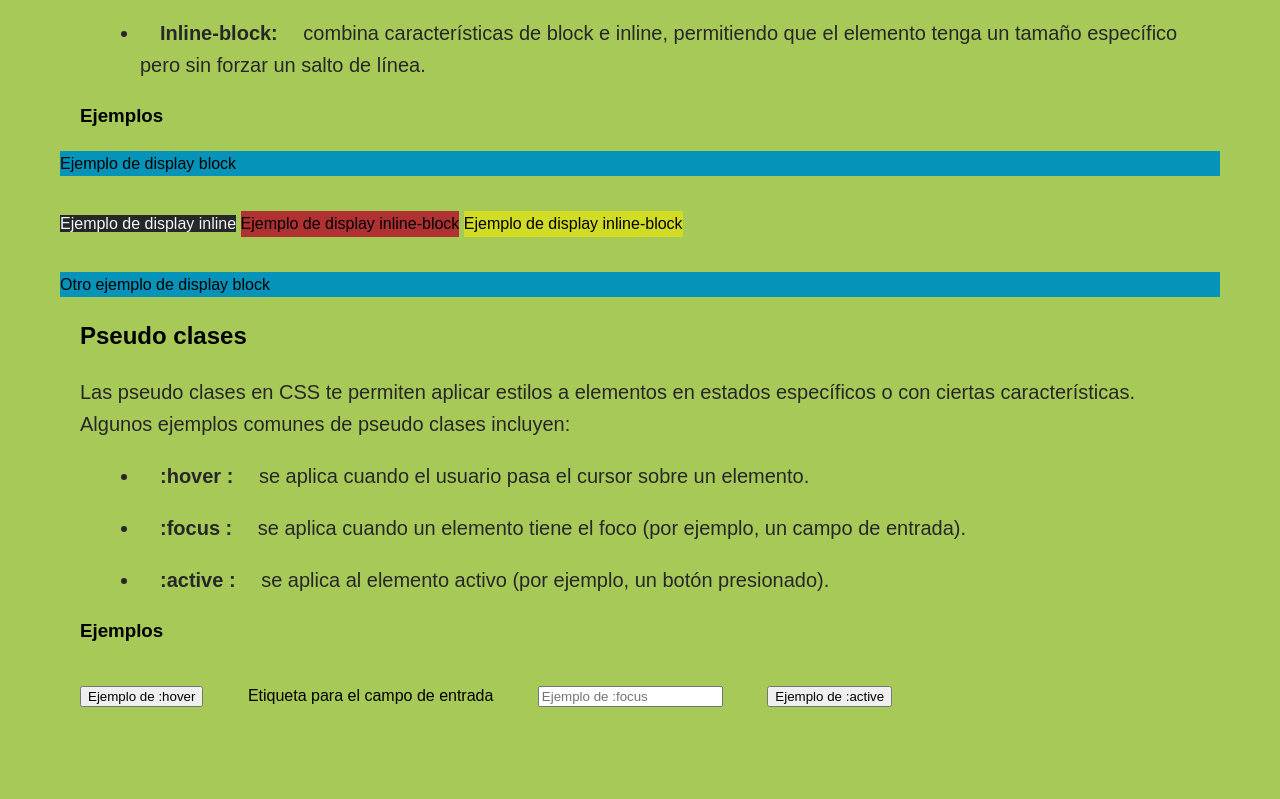
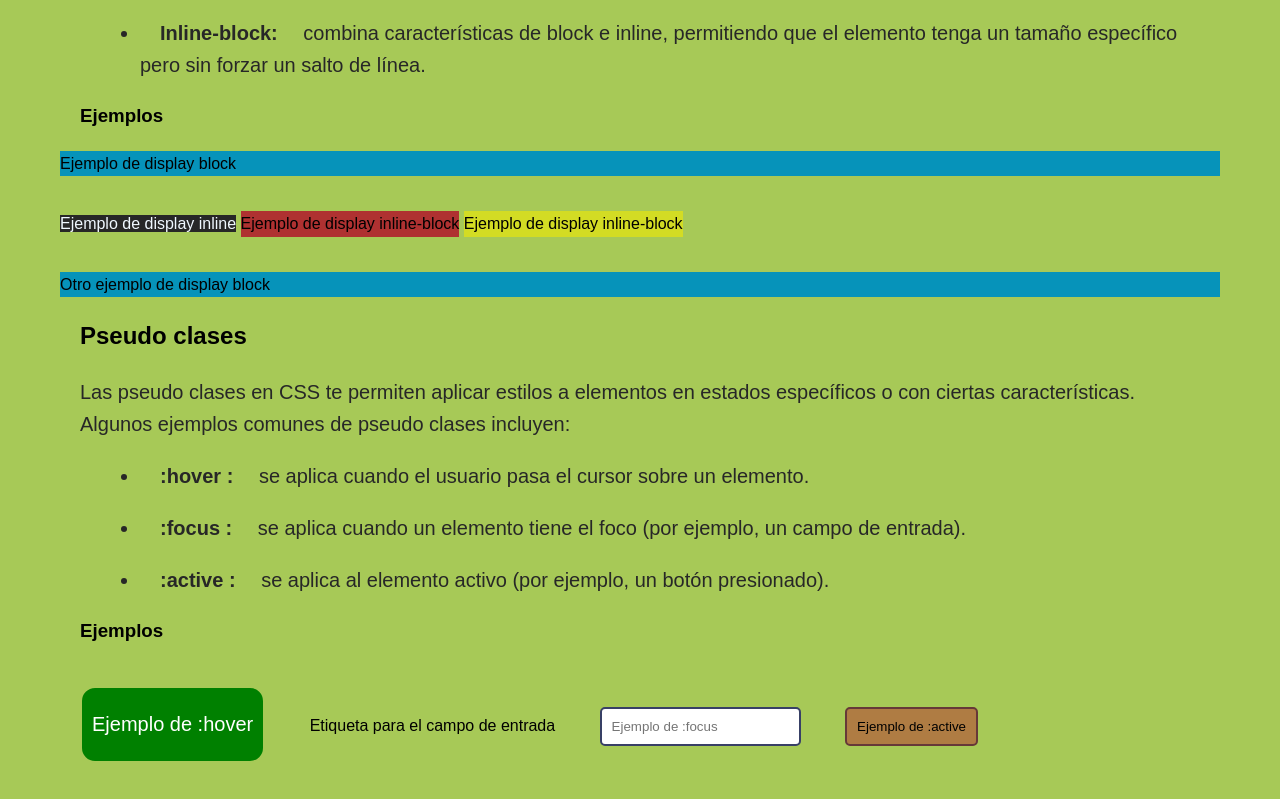
Before and after one commit to LilianaSibajaHdz/M2_Introducci-n-CSS, a plain HTML site: page index.html in a window 1280 px wide. Shown: the part 1502-2301 px from the top of the page. Before the commit the page ends 2269 px from the top, so only its background shows below. Drawn offline with Linux system fonts and the light colour scheme.

Commit message:
Feat: Añadir estados imperativos (hover, focus y active) botones

```diff
--- a/css/styles.css
+++ b/css/styles.css
@@ -68,3 +68,42 @@ p, li{
     display: inline-block;
     background-color: #d3dc24;
 }
+
+.pseudo_hover{
+    background-color: green;
+    color: #ffffff;
+    border-radius: 15px;
+    border: 2px solid #a7c957;
+    font-size: 20px;
+    padding: 25px 10px 25px 10px;
+}
+
+.pseudo_hover:hover{
+    background-color: #a7c957;
+    color: #386641;
+    border: 2px solid #386641;
+    font-size: 20px;
+}
+
+.pseudo_focus{
+    padding: 10px;
+    border-radius: 5px;
+    border: 2px solid #384066;
+}
+
+.pseudo_focus:focus{
+    background-color: #d3dc24;
+    border: 2px solid #386647;
+}
+
+.pseudo_active{
+    padding: 10px;
+    border-radius: 5px;
+    border: 2px solid #663838;
+    background-color: rgba(184, 48, 48, 0.5);
+}
+
+.pseudo_active:active{
+    background-color: #af3131;
+    border: 2px solid #272727;
+}
```
